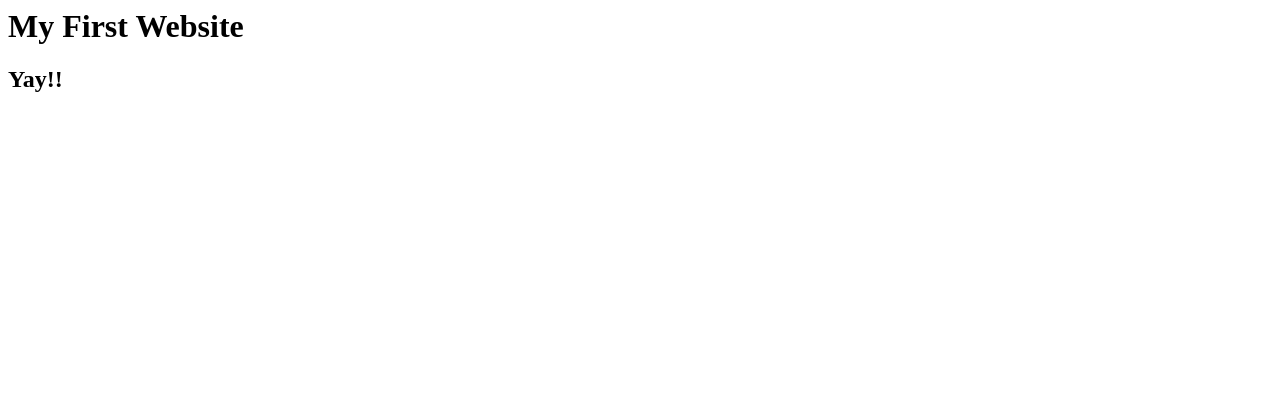
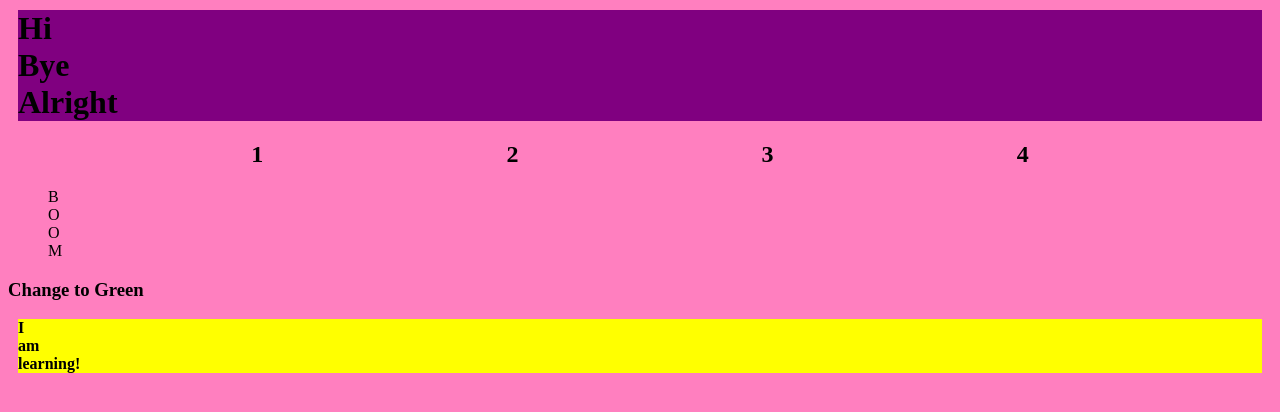
Before and after one commit to philipjpark/Myfirstwebsite, a plain HTML site: page index.html in a window 1280 px wide. Shown: the top 412 px of the page. Drawn offline with Linux system fonts and the light colour scheme.

Commit message:
Completed

```diff
--- a/index.html
+++ b/index.html
@@ -1,12 +1,35 @@
+<!DOCTYPE HTML>
 <html>
   <head>
     <link rel="stylesheet" href="./styles.css" />
 
   </head>
-  <style>
+  <h1>
+    <div> Hi  </div>
+    <div> Bye  </div>
+    <div> Alright  </div>
+  </h1>
 
-  </style>
-  <h1>My First Website </h1>
-  <h2> Yay!!  </h2>
+  <h2>
+  <div> 1   </div>
+  <div> 2  </div>
+  <div> 3 </div>
+  <div> 4 </div>
+  </h2>
+    <ul>
+    <li> B </li>
+    <li> O </li>
+    <li> O </li>
+    <li> M </li>
+    </ul>
 
+    <h3> Change to Green</h3>
+
+  <style></style>
+  <h4>
+<div> I </div>
+<div> am </div>
+<div> learning! </div>
+  </h4>
+<h5> Grow </h5>
 </html>
--- a/styles.css
+++ b/styles.css
@@ -1,3 +1,33 @@
-div {
+html {
   background-color: rgb(255, 127, 191);
 }
+
+h1{
+  background-color: purple;
+  margin: 10px;
+}
+
+h2{
+  display: flex;
+  flex-direction: row;
+ justify-content: space-evenly;
+}
+
+ul{
+  list-style: none;
+}
+
+h3:hover {
+  color: lightgreen;
+}
+
+h4{
+background-color: yellow;
+margin: 10px;
+}
+
+h5{
+ font-size: 150vw;
+ background-color: lightblue;
+ overflow: scroll;
+}
```
